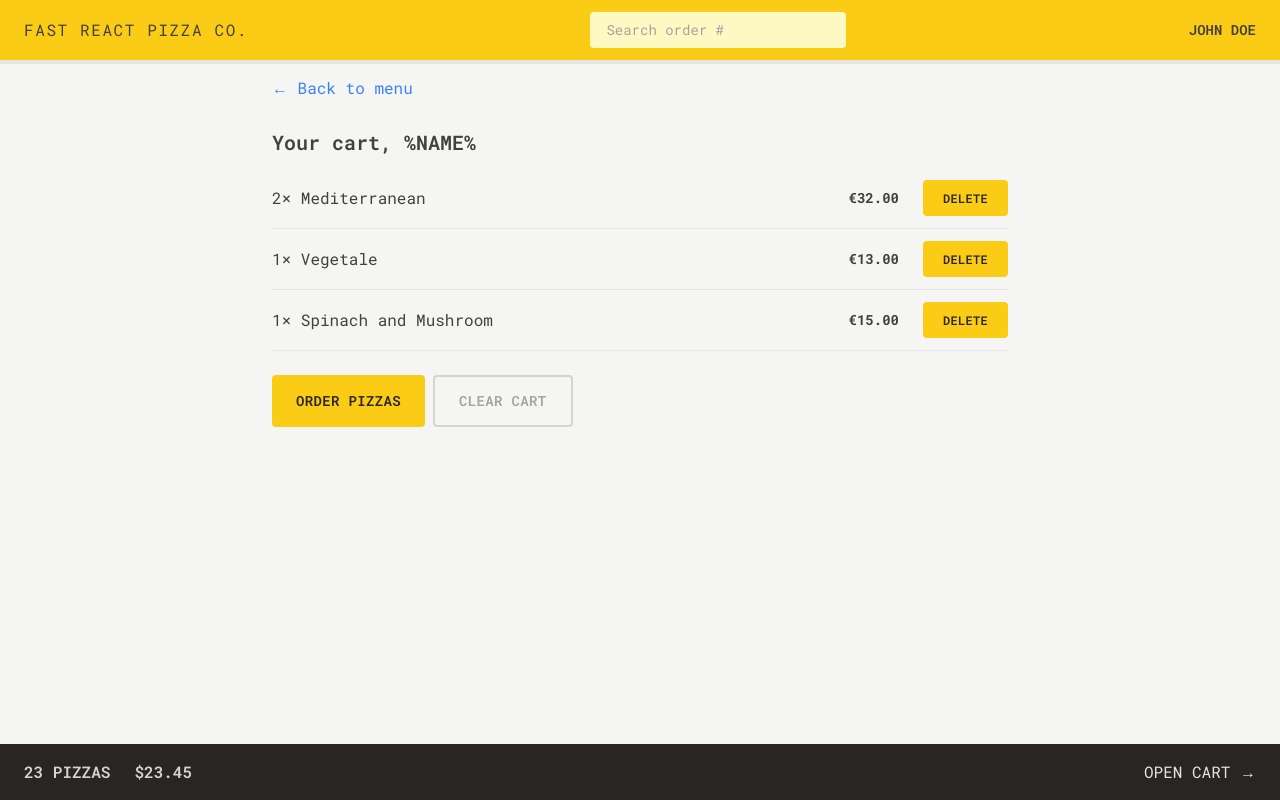
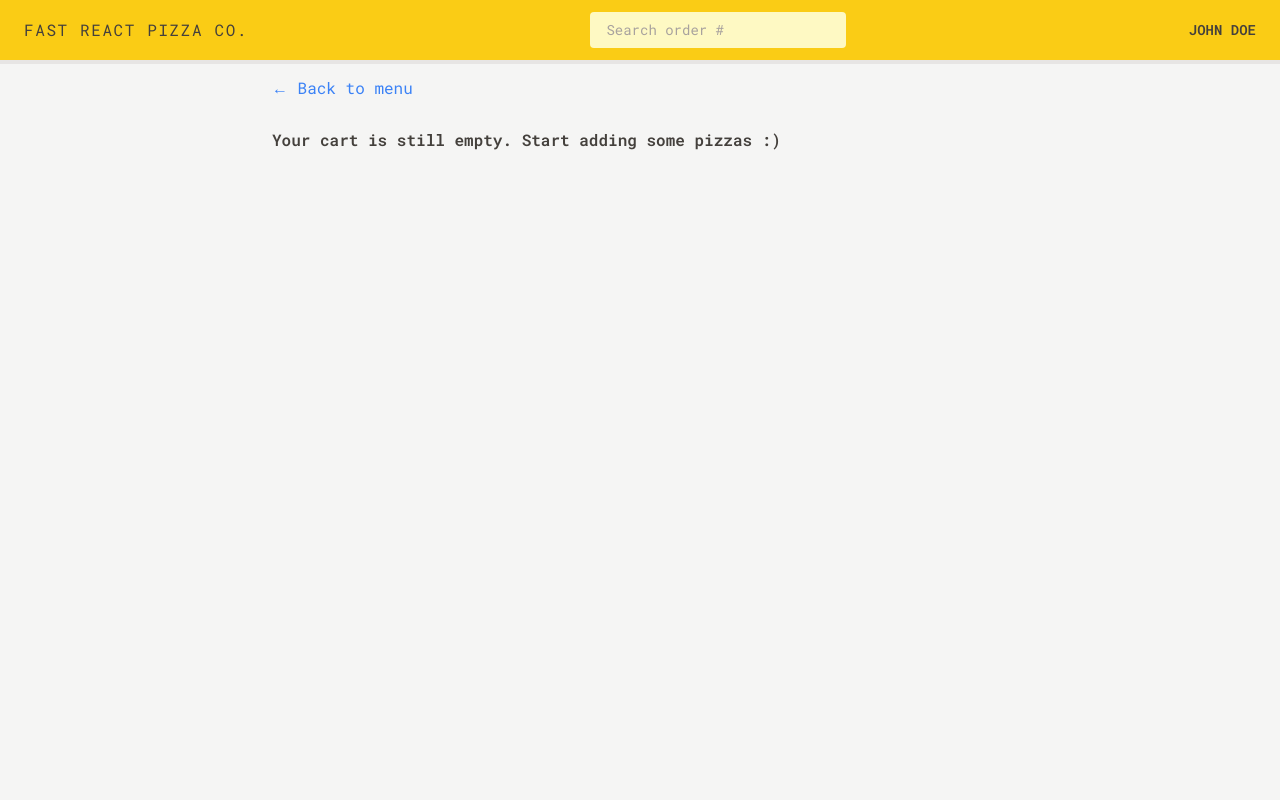
Before and after one commit to JeanCastellotti/fast-react-pizza, a React (Vite) app: page /cart in a window 1280 px wide. Built offline with nearby package versions, Linux system fonts and the light colour scheme; the HTML template or start-up script is replaced by a standard one; a web font is replaced by a local one.

Commit message:
improve cart

```diff
--- a/src/features/cart/Cart.jsx
+++ b/src/features/cart/Cart.jsx
@@ -1,39 +1,24 @@
 import LinkButton from '../../ui/LinkButton'
 import Button from '../../ui/Button'
 import CartItem from './CartItem'
-
-const fakeCart = [
-  {
-    pizzaId: 12,
-    name: 'Mediterranean',
-    quantity: 2,
-    unitPrice: 16,
-    totalPrice: 32,
-  },
-  {
-    pizzaId: 6,
-    name: 'Vegetale',
-    quantity: 1,
-    unitPrice: 13,
-    totalPrice: 13,
-  },
-  {
-    pizzaId: 11,
-    name: 'Spinach and Mushroom',
-    quantity: 1,
-    unitPrice: 15,
-    totalPrice: 15,
-  },
-]
+import { useDispatch, useSelector } from 'react-redux'
+import { clearCart, getCart } from './cartSlice'
+import { getUsername } from '../user/userSlice'
+import EmptyCart from './EmptyCart'
 
 function Cart() {
-  const cart = fakeCart
+  const cart = useSelector(getCart)
+  const username = useSelector(getUsername)
+
+  const dispatch = useDispatch()
+
+  if (!cart.length) return <EmptyCart />
 
   return (
     <div className="px-4 py-3">
       <LinkButton to="/menu">&larr; Back to menu</LinkButton>
 
-      <h2 className="mt-7 text-xl font-semibold">Your cart, %NAME%</h2>
+      <h2 className="mt-7 text-xl font-semibold">Your cart, {username}</h2>
 
       <ul className="mt-3 divide-y divide-stone-200 border-b">
         {cart.map((item) => (
@@ -43,7 +28,9 @@
 
       <div className="mt-6 space-x-2">
         <Button to="/order/new">Order pizzas</Button>
-        <Button type="secondary">Clear cart</Button>
+        <Button type="secondary" onClick={() => dispatch(clearCart())}>
+          Clear cart
+        </Button>
       </div>
     </div>
   )
--- a/src/features/cart/CartItem.jsx
+++ b/src/features/cart/CartItem.jsx
@@ -1,5 +1,6 @@
 import { formatCurrency } from '../../utils/helpers'
-import Button from '../../ui/Button'
+import { useDispatch } from 'react-redux'
+import DeleteItem from './DeleteItem'
 
 function CartItem({ item }) {
   const { pizzaId, name, quantity, totalPrice } = item
@@ -11,7 +12,7 @@
       </p>
       <div className="flex items-center justify-between sm:gap-6">
         <p className="text-sm font-bold">{formatCurrency(totalPrice)}</p>
-        <Button type="small">Delete</Button>
+        <DeleteItem pizzaId={pizzaId} />
       </div>
     </li>
   )
--- a/src/features/cart/CartOverview.jsx
+++ b/src/features/cart/CartOverview.jsx
@@ -1,11 +1,19 @@
 import { Link } from 'react-router-dom'
+import { getTotalPrice, getTotalQuantity } from './cartSlice'
+import { useSelector } from 'react-redux'
+import { formatCurrency } from '../../utils/helpers'
 
 function CartOverview() {
+  const totalQuantity = useSelector(getTotalQuantity)
+  const totalPrice = useSelector(getTotalPrice)
+
+  if (!totalQuantity) return
+
   return (
     <div className="flex justify-between bg-stone-800 p-4 text-sm uppercase text-stone-200 sm:px-6 md:text-base">
       <p className="space-x-4 font-semibold text-stone-300 sm:space-x-6">
-        <span>23 pizzas</span>
-        <span>$23.45</span>
+        <span>{totalQuantity} pizzas</span>
+        <span>{formatCurrency(totalPrice)}</span>
       </p>
       <Link to="/cart">Open cart &rarr;</Link>
     </div>
--- /dev/null
+++ b/src/features/cart/DeleteItem.jsx
@@ -0,0 +1,15 @@
+import { useDispatch } from 'react-redux'
+import Button from '../../ui/Button'
+import { deleteItem } from './cartSlice'
+
+function DeleteItem({ pizzaId }) {
+  const dispatch = useDispatch()
+
+  return (
+    <Button type="small" onClick={() => dispatch(deleteItem(pizzaId))}>
+      Delete
+    </Button>
+  )
+}
+
+export default DeleteItem
--- a/src/features/cart/EmptyCart.jsx
+++ b/src/features/cart/EmptyCart.jsx
@@ -1,13 +1,15 @@
-import { Link } from 'react-router-dom';
+import LinkButton from '../../ui/LinkButton'
 
 function EmptyCart() {
   return (
-    <div>
-      <Link to="/menu">&larr; Back to menu</Link>
+    <div className="px-4 py-3">
+      <LinkButton to="/menu">&larr; Back to menu</LinkButton>
 
-      <p>Your cart is still empty. Start adding some pizzas :)</p>
+      <p className="mt-7 font-semibold">
+        Your cart is still empty. Start adding some pizzas :)
+      </p>
     </div>
-  );
+  )
 }
 
-export default EmptyCart;
+export default EmptyCart
--- a/src/ui/Button.jsx
+++ b/src/ui/Button.jsx
@@ -1,6 +1,6 @@
 import { Link } from 'react-router-dom'
 
-function Button({ children, disabled, to, type = 'primary' }) {
+function Button({ children, disabled, to, type = 'primary', onClick }) {
   const base =
     'inline-block text-sm rounded bg-yellow-400 font-semibold uppercase tracking-wide text-stone-800 transition hover:bg-yellow-300 focus:bg-yellow-300 focus:outline-none focus:ring focus:ring-yellow-300 focus:ring-offset-2 disabled:cursor-not-allowed '
 
@@ -18,6 +18,13 @@
       </Link>
     )
 
+  if (onClick)
+    return (
+      <button onClick={onClick} disabled={disabled} className={style[type]}>
+        {children}
+      </button>
+    )
+
   return (
     <button disabled={disabled} className={style[type]}>
       {children}
```
